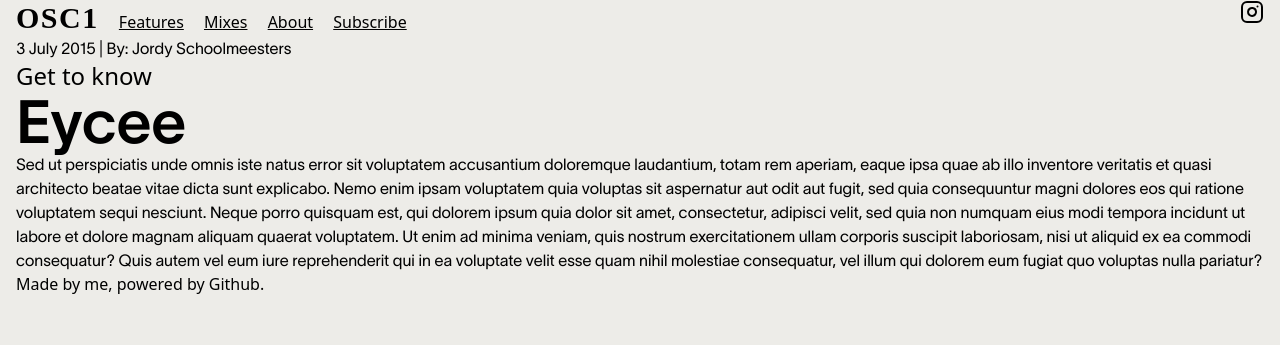
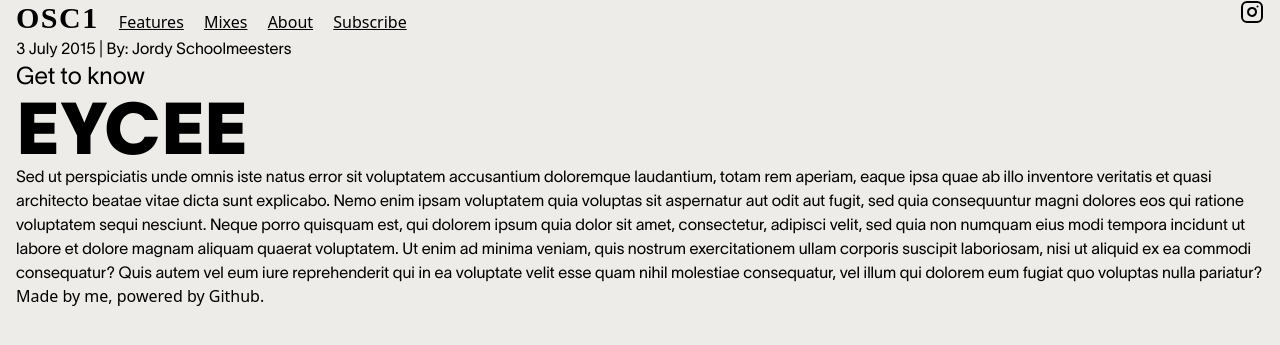
Before and after one commit to osc1blog/osc1blog.github.io, a Jekyll site: the page built from _posts/2015-7-3-eycee.md, in a window 1280 px wide. Shown: the top 345 px of the page. Built offline with Jekyll 4.4.1, drawn with Linux system fonts in a browser that asks for light colours; nearby versions of some CDN libraries; some web fonts are replaced.

Commit message:
Update post.html

```diff
--- a/_layouts/post.html
+++ b/_layouts/post.html
@@ -7,8 +7,8 @@ layout: default
 
   <header class="post-header">
     {% assign parts = page.title | split: ": " %}
-    <h3 class="text-2xl">{{ parts.first }}</h3>
-    <h1 class="post-title font-['Lausanne-600'] text-6xl">{{ parts.last }}</h1>
+    <h3 class="text-2xl font-['Lausanne-300']">{{ parts.first }}</h3>
+    <h1 class="post-title font-['Lausanne-1000'] uppercase text-7xl">{{ parts.last }}</h1>
     <img src="{{ post.image | relative_url }}" />
   </header>
 
```
